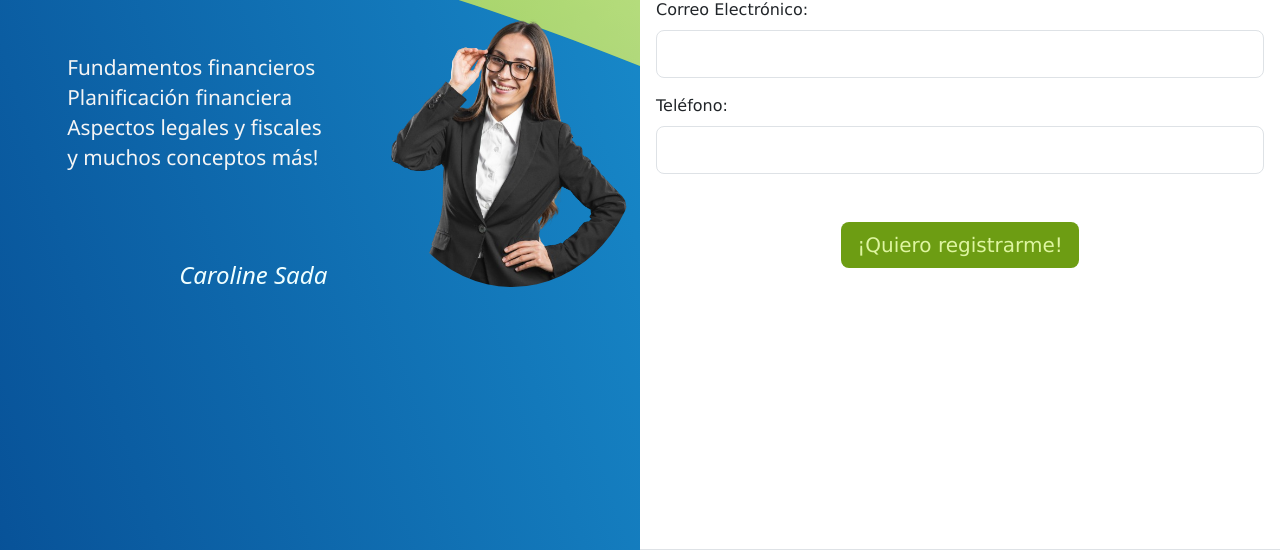
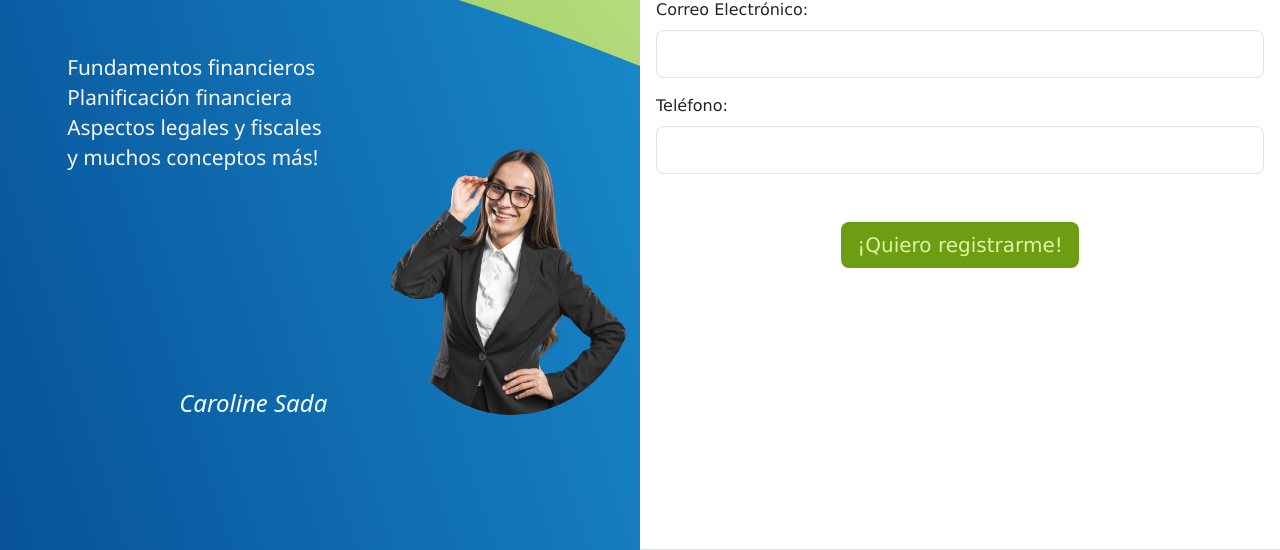
Before and after one commit to ccarriso/Proyecto-Landing-Page, a plain HTML site: page index.html in a window 1280 px wide. Shown: the part 250-800 px from the top of the page. Drawn offline with nearby package versions, Linux system fonts and the light colour scheme.

Commit message:
Update estilos4.css

```diff
--- a/estilos.css
+++ b/estilos.css
@@ -403,7 +403,7 @@ text-wrap: nowrap;
 
 .inf-img {
     max-width: 40%;
-    padding-top: 65%;
+    padding-top: 85%;
     padding-left:0%;
     margin-left: -150%;
     padding-bottom: 0%;
```
